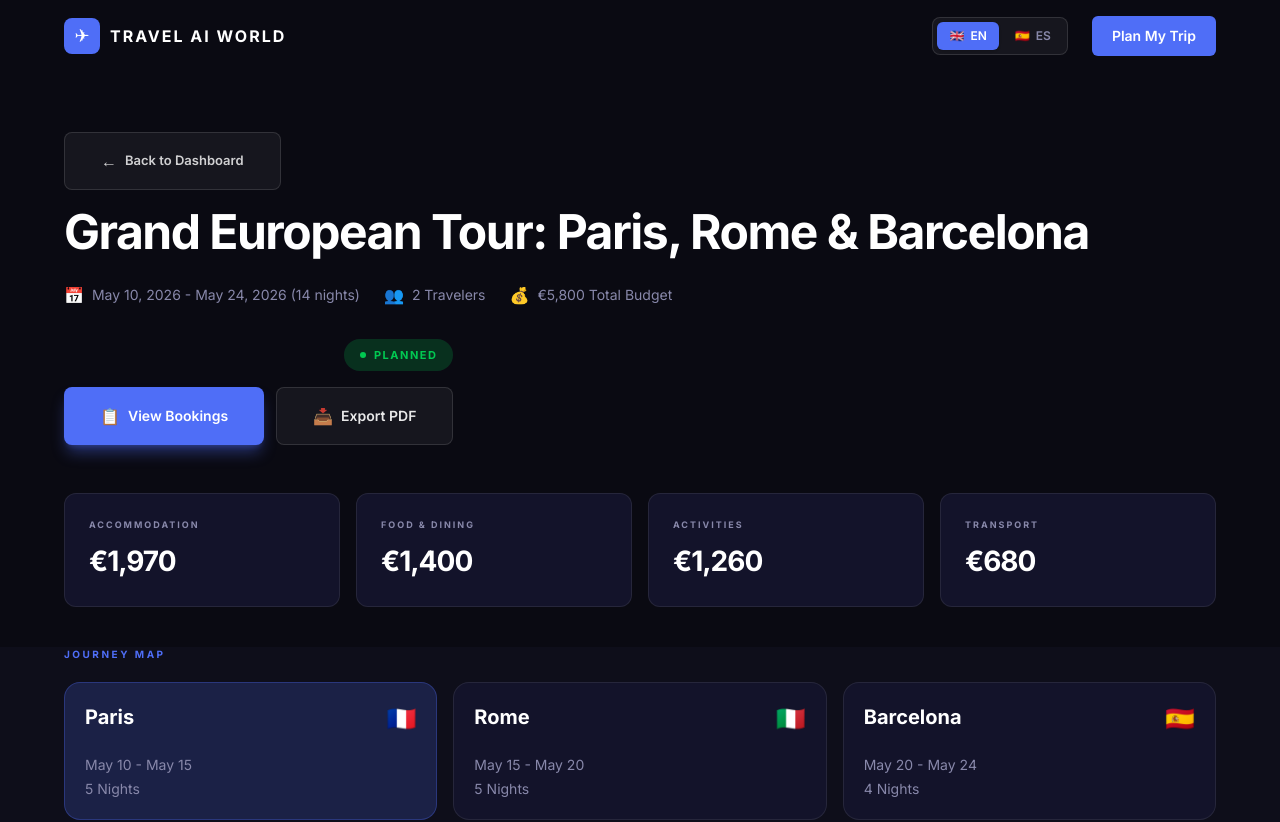
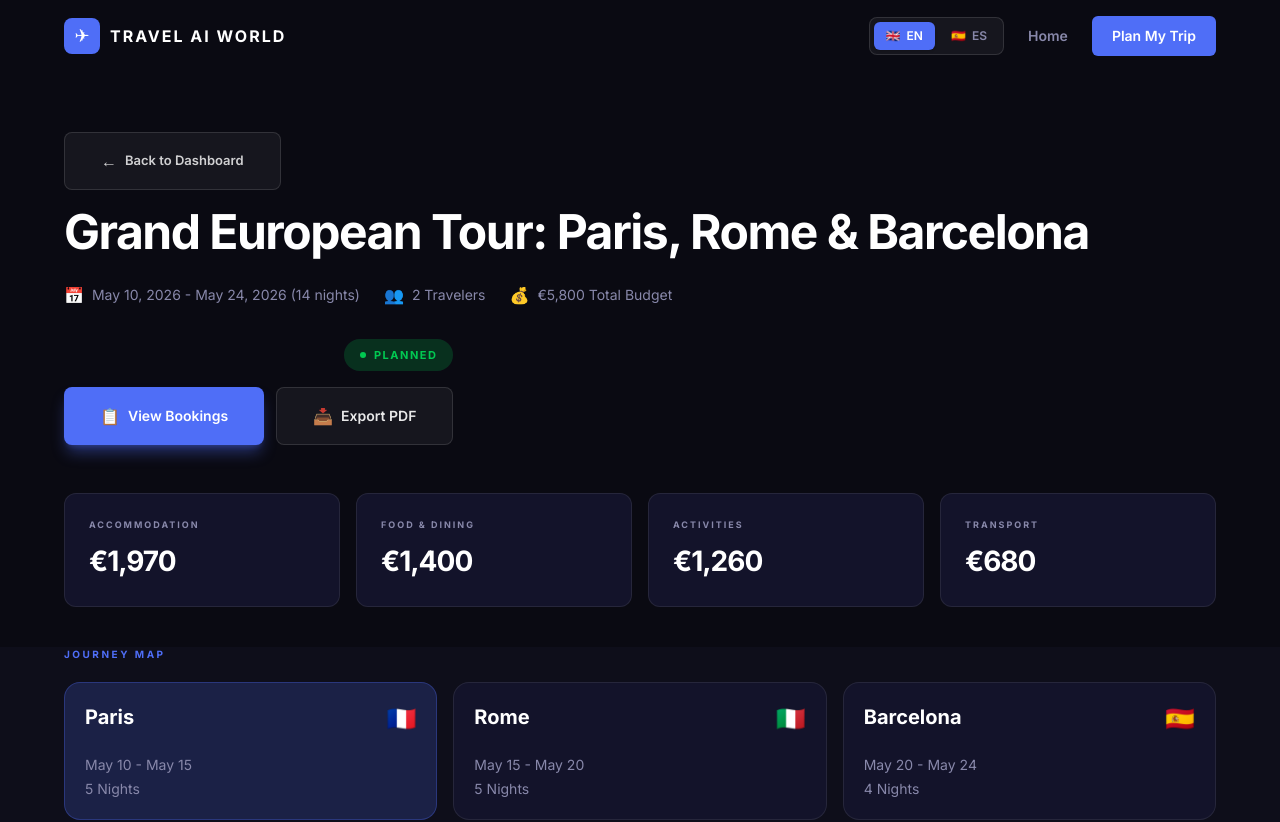
Before and after one commit to manupm87/travel-ai-world, a Next.js app in the folder frontend/: page /trip/trip_euro_2026 in a window 1280 px wide. Shown: the top 822 px of the page. Built offline with nearby package versions, Linux system fonts and the light colour scheme.

Commit message:
feat: Implement dynamic 'My Dashboard' / 'Home' navigation, add 'home' i18n keys, and improve anchor link scrolling with `scroll-margin-top`.

```diff
--- a/frontend/src/app/globals.css
+++ b/frontend/src/app/globals.css
@@ -31,6 +31,10 @@ html {
   scroll-behavior: smooth;
 }
 
+section {
+  scroll-margin-top: 72px;
+}
+
 body {
   background-color: var(--color-bg-primary);
   color: var(--color-text-primary);
--- a/frontend/src/components/layout/Header.tsx
+++ b/frontend/src/components/layout/Header.tsx
@@ -79,15 +79,13 @@ export default function Header({ variant = "landing" }: HeaderProps) {
               ))}
             </div>
 
-            {/* Dashboard Link */}
-            {variant === "landing" && (
-              <Link
-                href="/dashboard"
-                className="text-text-secondary text-sm hover:text-white font-semibold transition-colors nav-link"
-              >
-                {t.nav.myDashboard}
-              </Link>
-            )}
+            {/* Dashboard / Home Link */}
+            <Link
+              href={variant === "landing" ? "/dashboard" : "/"}
+              className="text-text-secondary text-sm hover:text-white font-semibold transition-colors nav-link"
+            >
+              {variant === "landing" ? t.nav.myDashboard : t.nav.home}
+            </Link>
 
             {/* CTA */}
             <Link
@@ -180,11 +178,11 @@ export default function Header({ variant = "landing" }: HeaderProps) {
               </>
             )}
             <Link
-              href="/dashboard"
+              href={variant === "landing" ? "/dashboard" : "/"}
               onClick={() => setMobileMenuOpen(false)}
               className="text-2xl font-bold text-white hover:text-accent transition-colors"
             >
-              {t.nav.myDashboard}
+              {variant === "landing" ? t.nav.myDashboard : t.nav.home}
             </Link>
           </nav>
 
--- a/frontend/src/i18n/en.ts
+++ b/frontend/src/i18n/en.ts
@@ -7,6 +7,7 @@ const en: Translations = {
     reviews: "Reviews",
     planMyTrip: "Plan My Trip",
     myDashboard: "My Dashboard",
+    home: "Home",
   },
   common: {
     planning: "Planning",
--- a/frontend/src/i18n/es.ts
+++ b/frontend/src/i18n/es.ts
@@ -7,6 +7,7 @@ const es: Translations = {
     reviews: "Opiniones",
     planMyTrip: "Planificar Viaje",
     myDashboard: "Mi Panel",
+    home: "Inicio",
   },
   common: {
     planning: "En Planificación",
--- a/frontend/src/i18n/types.ts
+++ b/frontend/src/i18n/types.ts
@@ -41,6 +41,7 @@ export interface Translations {
     reviews: string;
     planMyTrip: string;
     myDashboard: string;
+    home: string;
   };
   common: {
     planning: string;
```
Also changed, not shown: frontend/.agents/ux-review-tasks.md.
